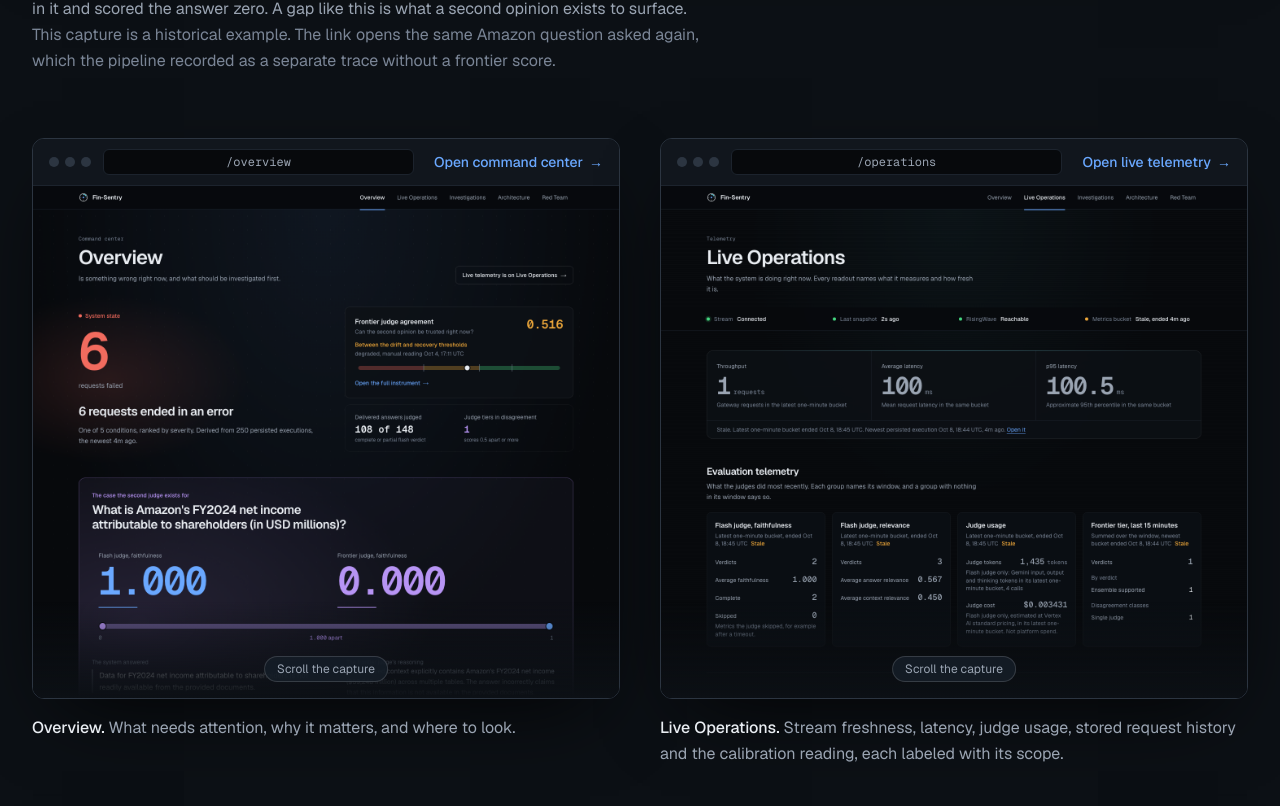
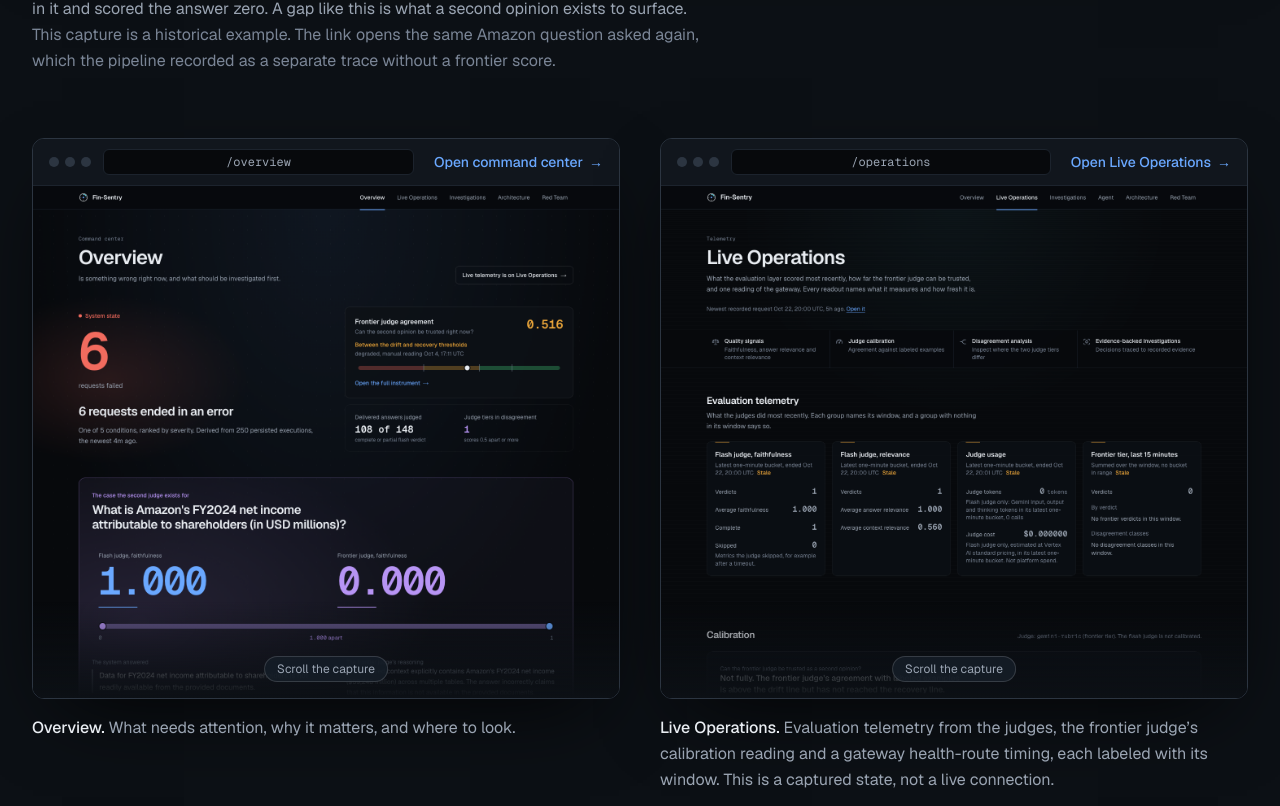
Before and after one commit to PrathamHusky07/fin-sentry, a Next.js app in the folder web/: page / in a window 1280 px wide. Shown: the part 5094-5900 px from the top of the page. Built offline with nearby package versions, Linux system fonts and the light colour scheme.

Commit message:
recapture the Live Operations screenshot and rewrite its alt text and caption

```diff
--- a/web/app/page.tsx
+++ b/web/app/page.tsx
@@ -17,7 +17,7 @@ export const metadata: Metadata = {
 const SHOT = {
   traceDetail: { width: 1440, height: 2000 },
   overview: { width: 1440, height: 3200 },
-  operations: { width: 1440, height: 2400 },
+  operations: { width: 1440, height: 2447 },
   investigations: { width: 1440, height: 2200 },
 } as const;
 
@@ -204,16 +204,18 @@ export default function LandingPage() {
                 src="/screenshots/operations.png"
                 route="/operations"
                 href="/operations"
-                cta="Open live telemetry"
+                cta="Open Live Operations"
                 {...SHOT.operations}
-                alt="Live Operations, showing connection and freshness state, throughput and latency readouts, evaluation telemetry, the live request chart and the start of the stored request history."
+                alt="Live Operations as captured: four statements of what the platform covers, the evaluation telemetry cards for the flash judge and the frontier tier, the calibration reading with its thresholds, and the gateway health-route round trip."
               />
               <figcaption className="text-text-secondary mt-4 text-base leading-relaxed">
                 <span className="text-text-primary font-medium">
                   Live Operations.
                 </span>{" "}
-                Stream freshness, latency, judge usage, stored request history
-                and the calibration reading, each labeled with its scope.
+                Evaluation telemetry from the judges, the frontier judge&rsquo;s
+                calibration reading and a gateway health-route timing, each
+                labeled with its window. This is a captured state, not a live
+                connection.
               </figcaption>
             </figure>
           </div>
```
Also changed, not shown: web/public/screenshots/operations.png.
